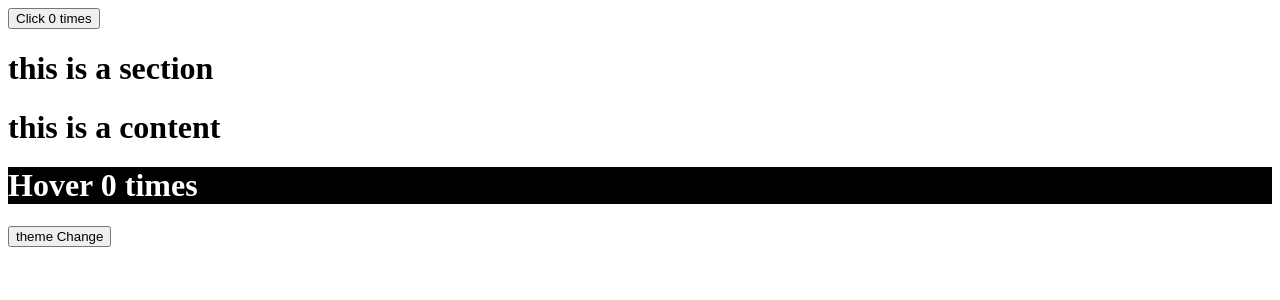
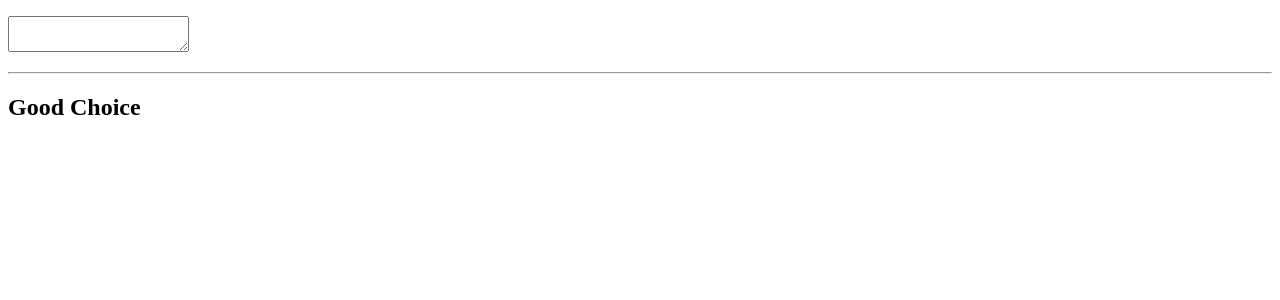
Before and after one commit to ramjan10/myReact, a React (Vite) app: page / in a window 1280 px wide. Shown: the top 300 px of the page. Built offline with nearby package versions, Linux system fonts and the light colour scheme.

Commit message:
useState hook

```diff
--- a/src/App.jsx
+++ b/src/App.jsx
@@ -1,43 +1,9 @@
-import React from 'react';
-import ClickCounter from './components/RenderProps/ClickCounter';
-import Counter from './components/RenderProps/Counter';
-import Section from './components/Section';
-import ThemeContext from './components/contexts/ThemeContext';
+import Todo from "./components/Todo";
 
-export default class  App extends React.Component {
-  state ={
-    theme: 'dark',
-    swithTheme: () =>{
-      this.setState(({theme}) =>{
-        if(theme === 'dark'){
-          return {
-            theme:'light'
-          }
-        }else{
-          return {
-            theme: 'dark'
-          }
-        }
+function   App (){
+    return(
+      <Todo />
+    );
+}
 
-      })
-    }
-  }
-
-
-  render(){
-    const {theme, swithTheme} = this.state;
-
-     return (
-      <div>
-            {/* <Counter render={(count, incrimentCount) => <ClickCounter count={count} incrimentCount={incrimentCount}/> }/>
-            <Counter render= {(count, incrimentCount) => <HoverCounter count={count} incrimentCount={incrimentCount}/> } /> */}
-            <Counter>
-                {(counter, incrimentCount)=> <ClickCounter count={counter} incrimentCount={incrimentCount} />}
-            </Counter>
-
-          <ThemeContext.Provider value={{theme: theme, swithTheme: swithTheme}}> <Section /> </ThemeContext.Provider>
-        </div>
-     );
-  }
-
-}
+export default App;
--- /dev/null
+++ b/src/components/Todo.jsx
@@ -0,0 +1,29 @@
+import { useState } from 'react';
+
+
+function Todo()
+{
+    const [todo, setTodo] = useState('');
+    const [warning, setWarning] = useState(null);
+
+   const  handleInput = (e) =>{
+        const inputValue = e.target.value;
+        const updateWarning =  inputValue.includes('.js') ? 'you need javascript skill to complete this task' : null;
+
+        setTodo(inputValue);
+        setWarning(updateWarning);
+   }
+
+    return (
+        <div>
+            <p>{todo}</p>
+             <p>
+                <textarea name="todo" value={todo} onChange={handleInput}></textarea>
+             </p>
+             <hr />
+             <h2>{warning || 'Good Choice'}</h2>
+        </div>
+    );
+}
+
+export default Todo;
```
